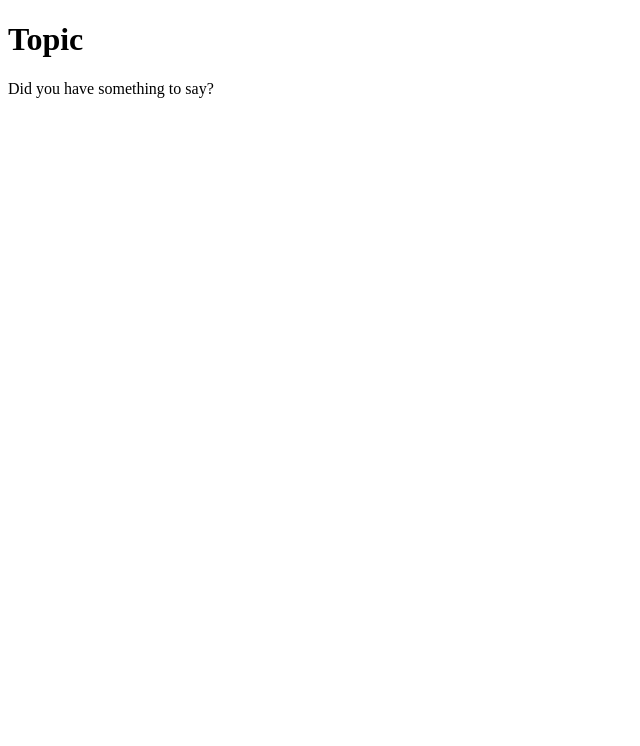
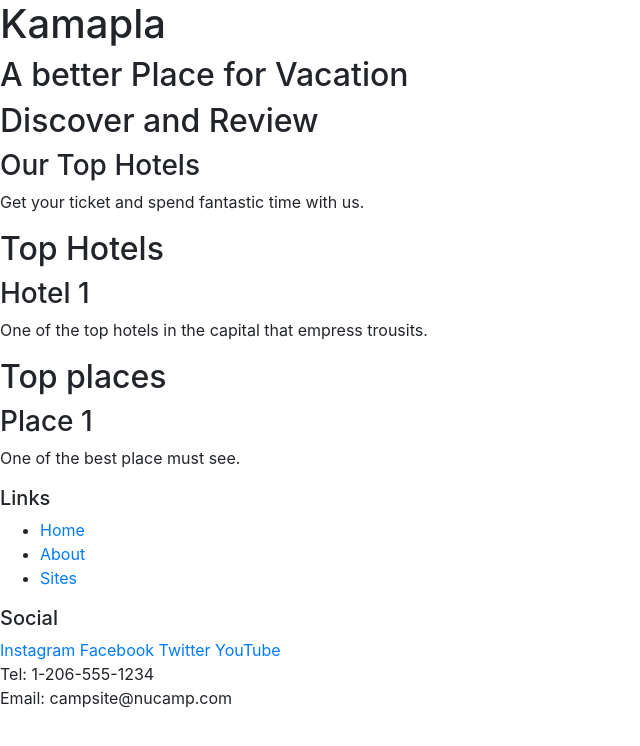
Before and after one commit to robelmesmer/MyFirstBootstrap, a website: page index.html in a window 1280 px wide. Shown: the whole page, without its empty margins (0-640 px from the left). Drawn offline with nearby package versions, Linux system fonts and the light colour scheme.

Commit message:
My first Bootstrap Project

```diff
--- a/index.html
+++ b/index.html
@@ -4,10 +4,56 @@
     <meta charset="UTF-8">
     <meta http-equiv="X-UA-Compatible" content="IE=edge">
     <meta name="viewport" content="width=device-width, initial-scale=1.0">
-    <title>TestAgain</title>
+    <!-- Bootstrap CSS -->
+    <link rel="stylesheet" href="node_modules/bootstrap/dist/css/bootstrap.min.css" />
+    <title>GO to Kampala</title>
 </head>
 <body>
-    <h1>Topic</h1>
-    <p>Did you have something to say?</p>
+   <header>
+       <div>
+           <h1>Kamapla</h1>
+           <h2>A better Place for Vacation</h2>
+       </div>
+   </header>
+   <div>
+       <h2>Discover and Review</h2>
+       <h3>Our Top Hotels</h3>
+       <p>Get your ticket and spend fantastic time with us.</p>
+   </div>
+   <div>
+       <h2>Top Hotels</h2>
+       <h3>Hotel 1</h3>
+       <p>One of the top hotels in the capital that empress trousits.</p>
+   </div>
+   <div>
+       <h2>Top places</h2>
+       <h3>Place 1</h3>
+       <p>One of the best place must see.</p>
+   </div>
+   <footer>
+       <div>
+           <h5>Links</h5>
+           <ul>
+              <li><a href="#home">Home</a></li>
+              <li><a href="about">About</a></li>
+              <li><a href="#">Sites</a></li>
+           </ul>
+       </div>
+       <div>
+           <h5>Social</h5>
+            <a href="http://instagram.com/">Instagram</a>
+            <a href="http://facebook.com/">Facebook</a>
+            <a href="http://twitter.com/">Twitter</a>
+            <a href="http://youtube.com/">YouTube</a>
+       </div>
+       <div>
+           Tel: 1-206-555-1234<br />
+           Email: campsite@nucamp.com
+       </div>
+   </footer>
+    <!-- jQuery must come first, then Popper.js, then the Bootstrap JavaScript plugins.-->
+    <script src="node_modules/jquery/dist/jquery.slim.min.js"></script>
+    <script src="node_modules/popper.js/dist/umd/popper.min.js"></script>
+    <script src="node_modules/bootstrap/dist/js/bootstrap.min.js"></script>
 </body>
 </html>
```
